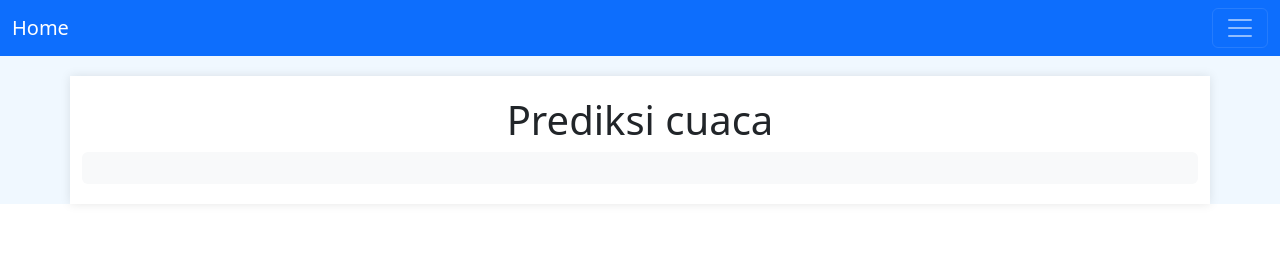
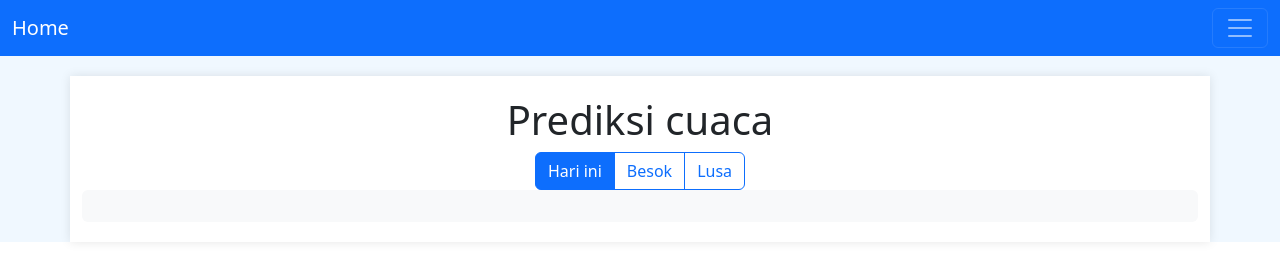
Before and after one commit to perdanaqing-1120/SmartWeb, a plain HTML site: page index.html in a window 1280 px wide. Drawn offline with nearby package versions, Linux system fonts and the light colour scheme; no server answers.

Commit message:
miku best partner

```diff
--- a/index.html
+++ b/index.html
@@ -43,30 +43,19 @@
             </div>
         </nav>
 
-        <!-- <div class="container">
-            <h1>Prediksi cuaca</h1>
-            <div data-bs-spy="scroll" data-bs-target="#navbar-example2" data-bs-root-margin="0px 0px -40%"
-                data-bs-smooth-scroll="true" class="scrollspy-example bg-body-tertiary p-3 rounded-2" tabindex="0">
+        <div class="container">
+            <h1>Prediksi cuaca
+            </h1>
+            <div class="btn-group" role="group" aria-label="Basic radio toggle button group">
+                <input type="radio" class="btn-check" name="btnradio" onclick="hariPrediksi(0)" id="btnradio1" autocomplete="off" checked>
+                <label class="btn btn-outline-primary" for="btnradio1">Hari ini</label>
 
-                <h4 id="scrollspyHeading2">Waktu</h4>
-                <input id="waktuT12" class="input mb-4" type="text" readonly />
+                <input type="radio" class="btn-check" name="btnradio" onclick="hariPrediksi(1)" id="btnradio2" autocomplete="off">
+                <label class="btn btn-outline-primary" for="btnradio2">Besok</label>
 
-                <h4 id="scrollspyHeading2">Cuaca</h4>
-                <input id="cuaca" class="input mb-4" type="text" readonly />
-
-                <h4 id="scrollspyHeading1">Arah angin</h4>
-                <input id="arahAngin" class="input mb-4" type="text" readonly />
-
-                <h4 id="scrollspyHeading1">Suhu</h4>
-                <input id="suhu" class="input mb-4" type="text" readonly />
-
-                <h4 id="scrollspyHeading1">Kelembapan</h4>
-                <input id="kelembapan" class="input mb-4" type="text" readonly />
+                <input type="radio" class="btn-check" name="btnradio" onclick="hariPrediksi(2)" id="btnradio3" autocomplete="off">
+                <label class="btn btn-outline-primary" for="btnradio3">Lusa</label>
             </div>
-        </div> -->
-
-        <div class="container">
-            <h1>Prediksi cuaca</h1>
             <div data-bs-spy="scroll" data-bs-target="#navbar-example2" data-bs-root-margin="0px 0px -40%"
                 data-bs-smooth-scroll="true" class="scrollspy-example bg-body-tertiary p-3 rounded-2" tabindex="0">
 
--- a/main.js
+++ b/main.js
@@ -1,3 +1,6 @@
+const btnradio1 = document.getElementById("btnradio1")
+const btnradio2 = document.getElementById("btnradio2")
+
 const waktuT12 = document.getElementById("waktuT12")
 const cuaca = document.getElementById("cuaca")
 const arahAngin = document.getElementById("arahAngin")
@@ -7,58 +10,66 @@ const prediksiCuaca = document.getElementById("prediksiCuaca")
 
 const aksesApiBmgk = "https://api.bmkg.go.id/publik/prakiraan-cuaca?adm4=73.12.04.1003"
 
-// data bmkg
-fetch(aksesApiBmgk)
-    .then(res => res.json())
-    .then(result => {
+let hariPrediksiCount = 0;
 
-        let hariPrediksi = 1;
-        let i = 0;
-        const waktuPrediksi = result.data[0].cuaca[hariPrediksi];
+function hariPrediksi(hari) {
+    hariPrediksiCount = hari;
+    prediksiCuaca.innerHTML = ""; // reset tampilan
+    let i = 0; // reset index tiap klik
 
-        waktuPrediksi.forEach(waktuPrediksi => {
-            const zonaWaktu = document.createElement("input");
-            const namaZonaWaktu = document.createElement("h4");
-            zonaWaktu.classList = "input"
-            namaZonaWaktu.textContent = "waktu"
-            zonaWaktu.value = result.data[0].cuaca[hariPrediksi][i].local_datetime
-            prediksiCuaca.appendChild(namaZonaWaktu);
-            prediksiCuaca.appendChild(zonaWaktu);
+    fetch(aksesApiBmgk)
+        .then(res => res.json())
+        .then(result => {
 
+            const dataHari = result.data[0].cuaca[hariPrediksiCount];
 
-            const arahAngin = document.createElement("input");
-            arahAngin.classList = "input"
-            let arahAnginTrans = result.data[0].cuaca[hariPrediksi][i].wd_to
-            if (arahAnginTrans == "E") {
-                arahAnginTrans = "Timur"
-            } else if (arahAnginTrans == "NE") {
-                arahAnginTrans = "Timur Laut"
-            } else if (arahAnginTrans == "SE") {
-                arahAnginTrans = "Tenggara"
-            } else if (arahAnginTrans == "NW") {
-                arahAnginTrans = "Barat Laut"
-            }
-            arahAngin.value = arahAnginTrans
-            prediksiCuaca.appendChild(arahAngin);
+            dataHari.forEach(item => {
+                // Waktu
+                const labelWaktu = document.createElement("h4");
+                labelWaktu.textContent = "Waktu";
+                const inputWaktu = document.createElement("input");
+                inputWaktu.className = "input";
+                inputWaktu.readOnly = true;
+                inputWaktu.value = item.local_datetime;
+                prediksiCuaca.appendChild(labelWaktu);
+                prediksiCuaca.appendChild(inputWaktu);
 
+                // Arah angin
+                const arah = document.createElement("input");
+                arah.className = "input";
+                arah.readOnly = true;
 
-            const suhu = document.createElement("input");
-            suhu.classList = "input"
-            suhu.value = result.data[0].cuaca[hariPrediksi][i].t + "*C"
-            prediksiCuaca.appendChild(suhu);
+                let arahAnginTrans = item.wd_to;
+                if (arahAnginTrans === "E") arahAnginTrans = "Timur";
+                else if (arahAnginTrans === "NE") arahAnginTrans = "Timur Laut";
+                else if (arahAnginTrans === "SE") arahAnginTrans = "Tenggara";
+                else if (arahAnginTrans === "NW") arahAnginTrans = "Barat Laut";
 
+                arah.value = arahAnginTrans;
+                prediksiCuaca.appendChild(arah);
 
-            const kelembaapan = document.createElement("input");
-            kelembaapan.classList = "input"
-            kelembaapan.value = result.data[0].cuaca[hariPrediksi][i].hu + "%"
-            prediksiCuaca.appendChild(kelembaapan);
+                // Suhu
+                const suhuEl = document.createElement("input");
+                suhuEl.className = "input";
+                suhuEl.readOnly = true;
+                suhuEl.value = item.t + "°C";
+                prediksiCuaca.appendChild(suhuEl);
 
+                // Kelembapan
+                const kelembapanEl = document.createElement("input");
+                kelembapanEl.className = "input";
+                kelembapanEl.readOnly = true;
+                kelembapanEl.value = item.hu + "%";
+                prediksiCuaca.appendChild(kelembapanEl);
 
-            const cuaca = document.createElement("input");
-            cuaca.classList = "input"
-            cuaca.value = result.data[0].cuaca[hariPrediksi][i].weather_desc
-            prediksiCuaca.appendChild(cuaca);
+                // Cuaca
+                const cuacaEl = document.createElement("input");
+                cuacaEl.className = "input";
+                cuacaEl.readOnly = true;
+                cuacaEl.value = item.weather_desc;
+                prediksiCuaca.appendChild(cuacaEl);
 
-            ++i
+                i++;
+            });
         });
-    })
+}
```
